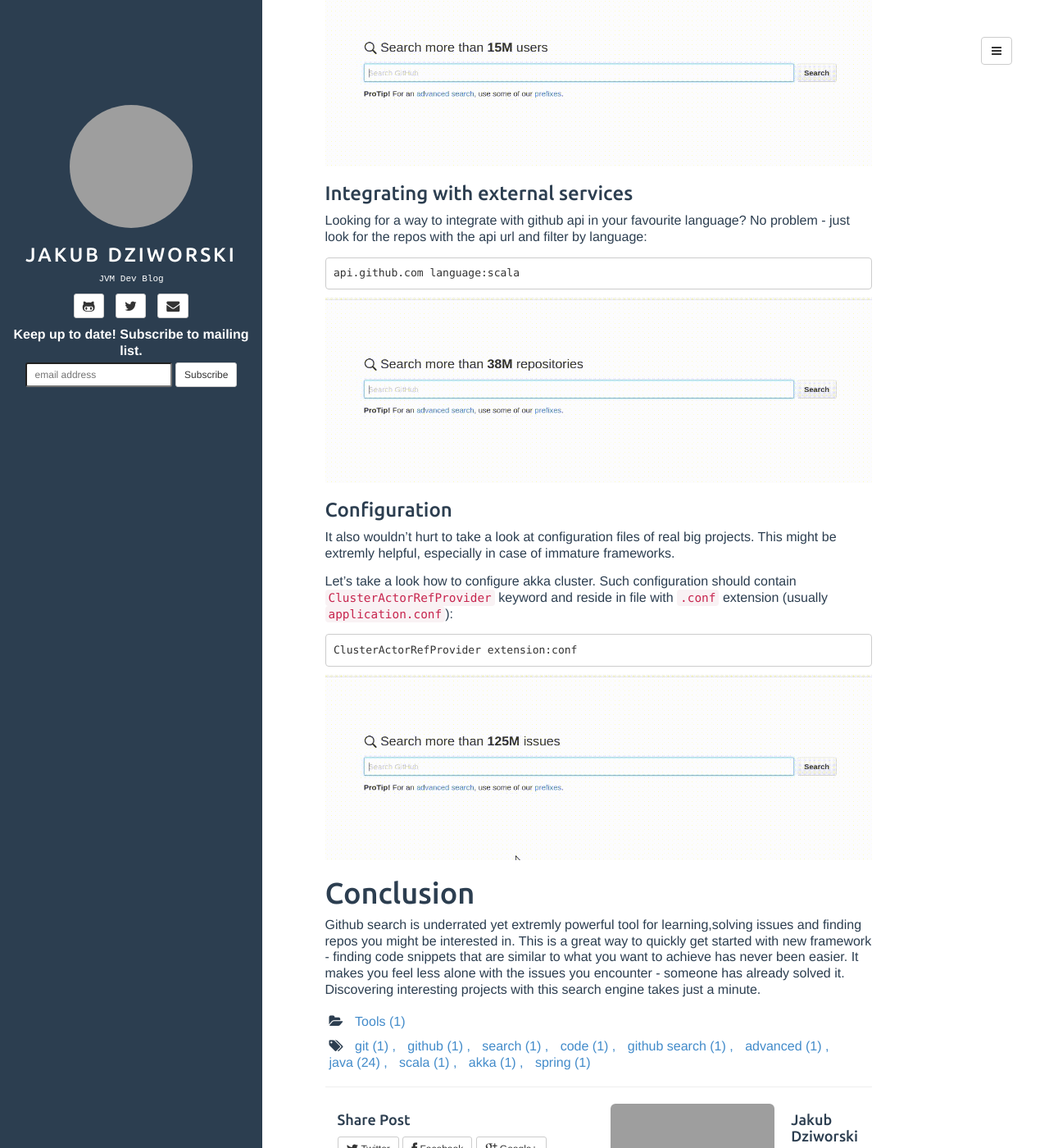
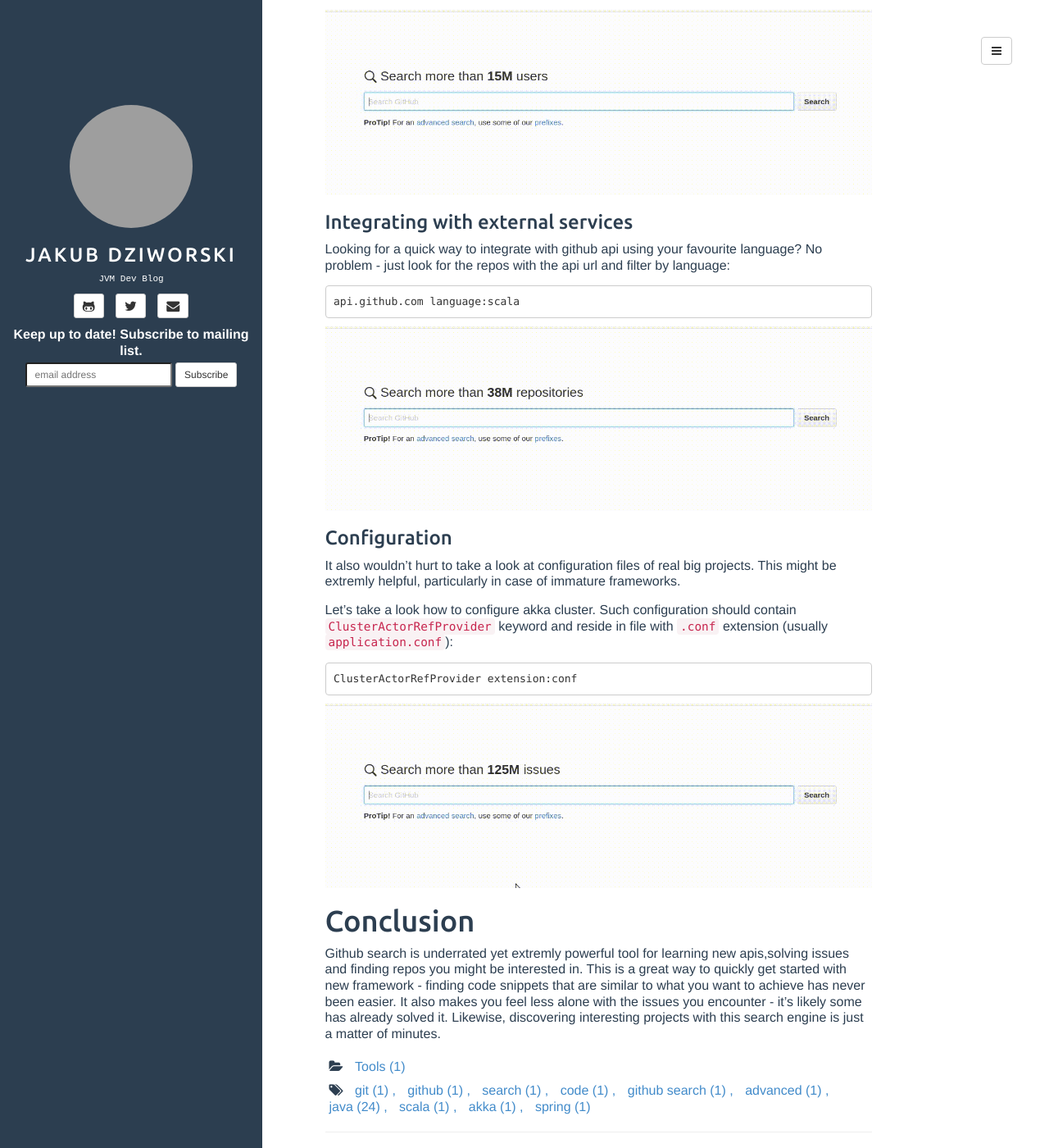
Before and after one commit to JakubDziworski/JakubDziworski.github.io, a Jekyll site: the page built from _posts/2016-08-26-github-code-advances-search-programmers-goldmine.md, in a window 1280 px wide and 1400 px high, scrolled down 1718 px. Shown: the whole window at 82% size. Built offline with Jekyll 4.4.1, drawn with Linux system fonts in a browser that asks for light colours; comment, search, counter and statistics services are not loaded; some of the changed text lies outside the part shown; grey boxes are pictures that could not be loaded.

Commit message:
github search

````diff
--- a/_posts/2016-08-26-github-code-advances-search-programmers-goldmine.md
+++ b/_posts/2016-08-26-github-code-advances-search-programmers-goldmine.md
@@ -59,12 +58,14 @@
 ```
 spring hibernate spock filename:pom.xml
 ```
+This method is also
+great if you are looking for projects to contribute to.
 
 ![find_technology](/assets/media/github_search/find_technology.gif)
 
 ### Integrating with external services
 
-Looking for a way to integrate with github api in your favourite language? No problem - just look for
+Looking for a quick way to integrate with github api using your favourite language? No problem - just look for
 the repos with the api url and filter by language:
 
 ```
@@ -76,7 +77,7 @@
 ### Configuration
 
 It also wouldn't hurt to take a look at configuration files of real big projects.
-This might be extremly helpful, especially in case of immature frameworks.
+This might be extremly helpful, particularly in case of immature frameworks.
 
 Let's take a look how to configure akka cluster. Such configuration should
 contain `ClusterActorRefProvider` keyword and reside in file with `.conf` extension (usually `application.conf`):
@@ -89,7 +90,7 @@
 
 # Conclusion
 
-Github search is underrated yet extremly powerful tool for learning,solving issues and finding repos you might be interested in.
+Github search is underrated yet extremly powerful tool for learning new apis,solving issues and finding repos you might be interested in.
 This is a great way to quickly get started with new framework - finding code snippets that are similar to what you want to achieve has never been easier.
-It makes you feel less alone with the issues you encounter - someone has already solved it. Discovering interesting projects with this
-search engine takes just a minute.
+It also makes you feel less alone with the issues you encounter - it's likely some has already solved it. Likewise, discovering interesting projects with this
+search engine is just a matter of minutes.
````
Also changed, not shown: other parts of _posts/2016-08-26-github-code-advances-search-programmers-goldmine.md (+2 -3 lines).
